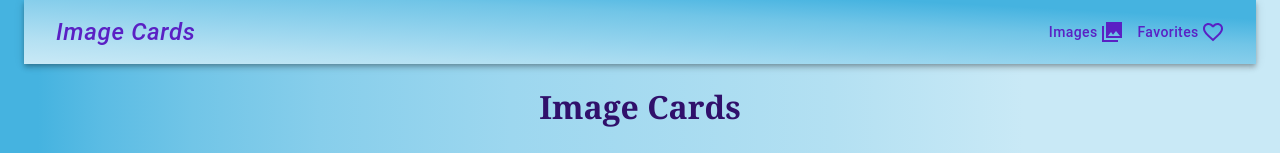
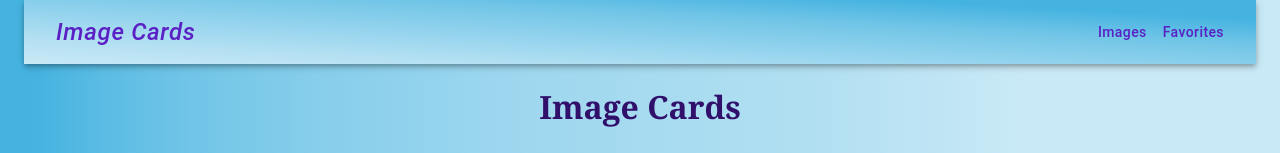
Before and after one commit to Said-Alisic/ImageGallery, a React (Create React App) app in the folder web-app/: page / in a window 1280 px wide. Shown: the top 153 px of the page. Built offline with nearby package versions, Linux system fonts and the light colour scheme; what pexels would draw is missing.

Commit message:
Removed icon buttons; ended up disliking their design on navbar

```diff
--- a/web-app/src/Components/NavBar.js
+++ b/web-app/src/Components/NavBar.js
@@ -1,7 +1,5 @@
 import React from 'react';
 import { AppBar, Toolbar, Button } from '@material-ui/core';
-import FavoriteBorderSharpIcon from '@material-ui/icons/FavoriteBorderSharp';
-import PhotoLibrarySharpIcon from '@material-ui/icons/PhotoLibrarySharp';
 import { Link as NavLink } from 'react-router-dom';
 import { navBarStyles } from '../assets/styles/sharedStyles'
 
@@ -15,11 +13,9 @@ function NavBar() {
                 component={NavLink} to="/">Image Cards</Button>
         <Button className={classes.btn}
                 component={NavLink} to="/images">Images
-                <PhotoLibrarySharpIcon className={classes.btnIcon}/>
         </Button>
         <Button className={classes.btn}
                 component={NavLink} to="/favorites">Favorites
-                <FavoriteBorderSharpIcon className={classes.btnIcon}/>
         </Button>
       </Toolbar>
     </AppBar>
```
